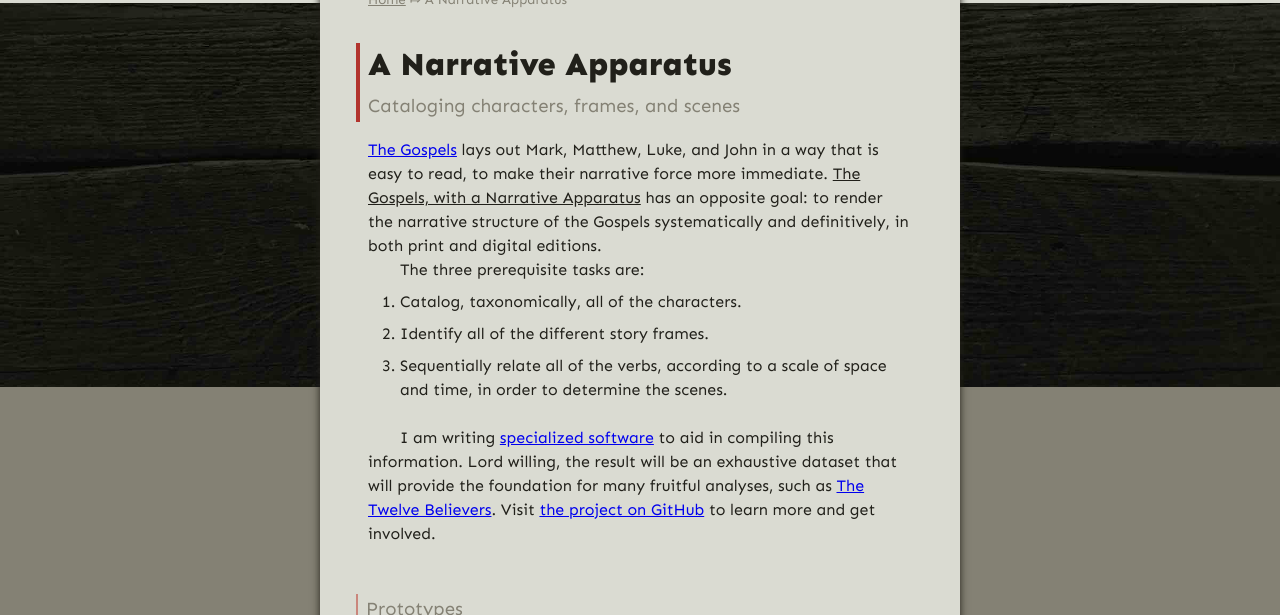
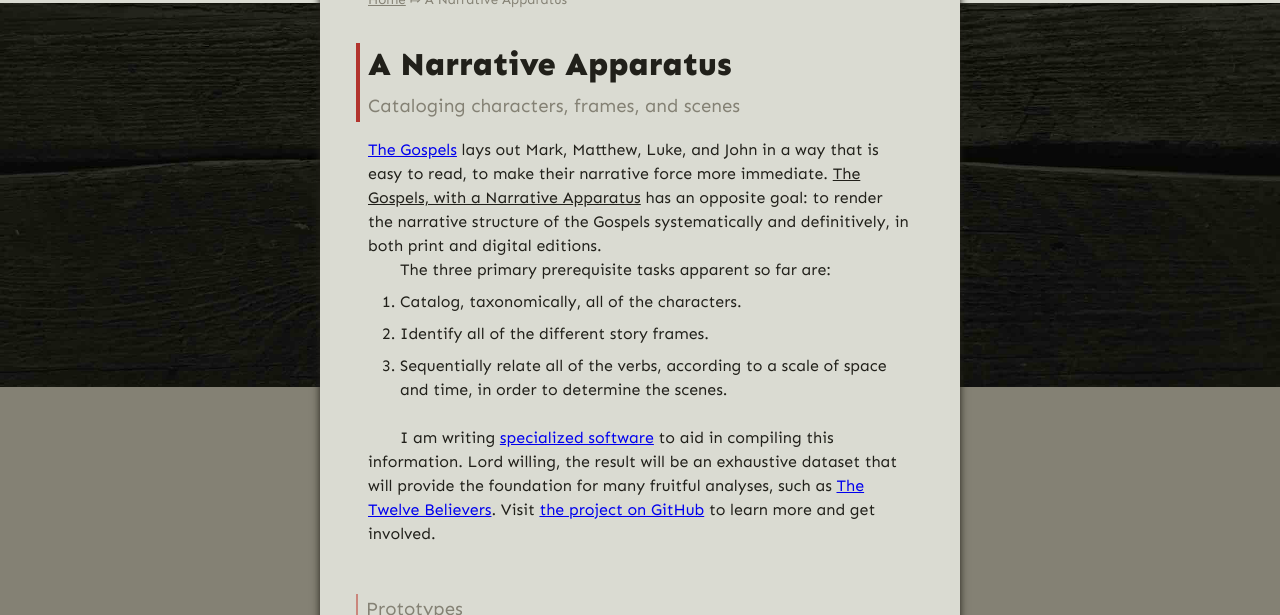
Before and after one commit to gospel-desk/www.logstown.com, a Jekyll site: the page built from a-narrative-apparatus/index.md, in a window 1280 px wide and 900 px high, scrolled down 504 px, cut to the strip 0-615 px from the top of the window. Built offline with Jekyll 4.4.1, drawn with Linux system fonts in a browser that asks for light colours.

Commit message:
Probably other tasks (e.g., geography)

```diff
--- a/a-narrative-apparatus/index.md
+++ b/a-narrative-apparatus/index.md
@@ -9,7 +9,7 @@ Gospels, with a Narrative Apparatus_ has an opposite goal: to render the
 narrative structure of the Gospels systematically and definitively, in both
 print and digital editions.
 
-The three prerequisite tasks are:
+The three primary prerequisite tasks apparent so far are:
 
 1. Catalog, taxonomically, all of the characters.
 
```
